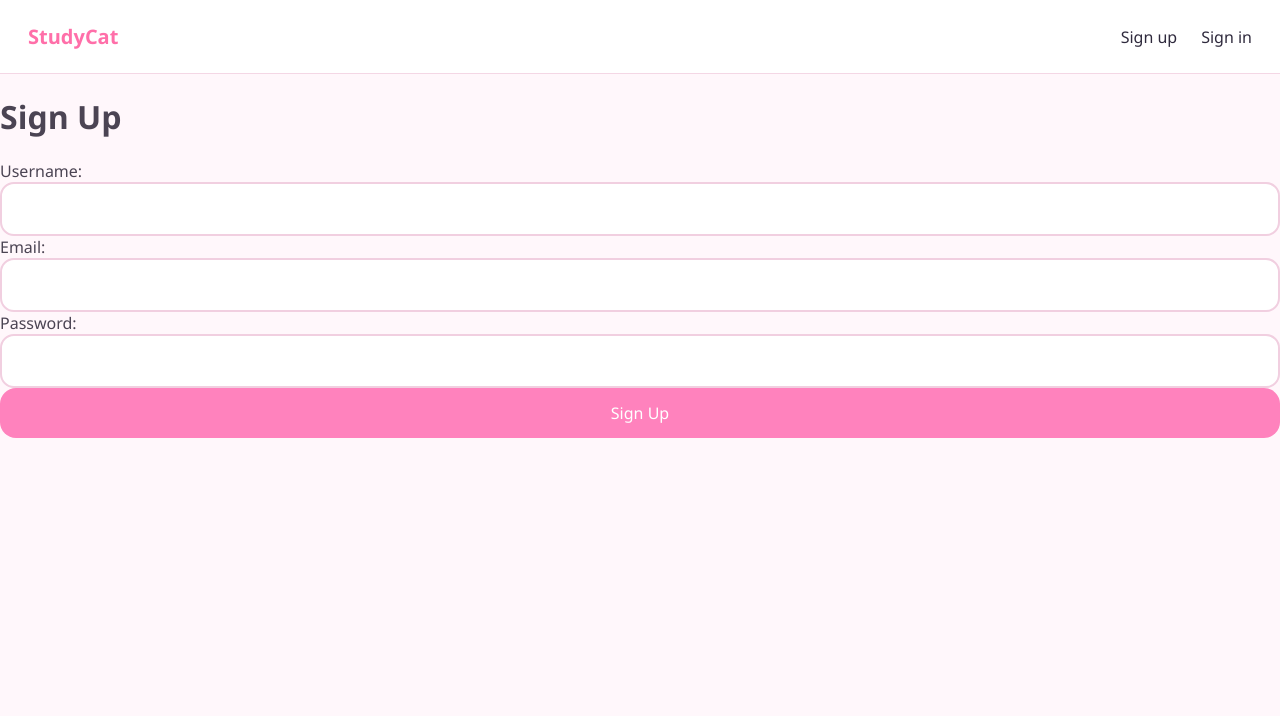
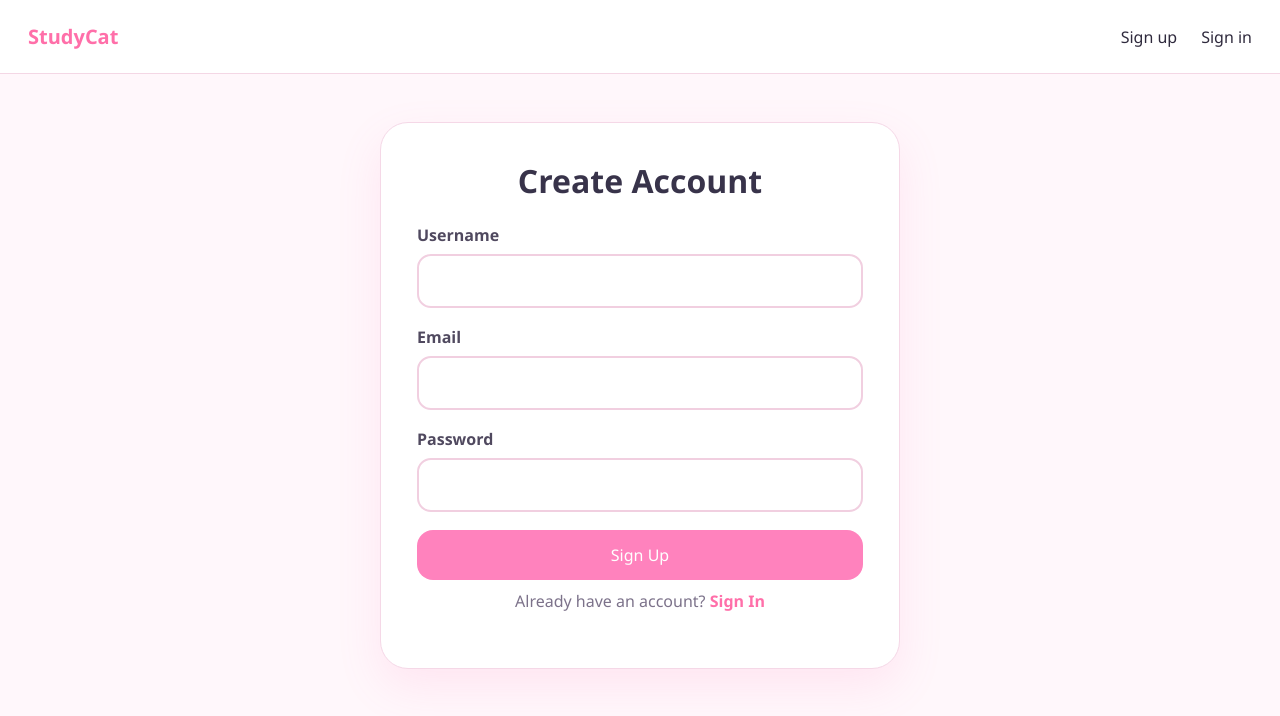
Before and after one commit to doodybh/studycat-frontend, a React (Vite) app: page /sign-up in a window 1280 px wide. Shown: the top 716 px of the page. Built offline with nearby package versions, Linux system fonts and the light colour scheme.

Commit message:
styled signin and sign up

```diff
--- a/src/App.css
+++ b/src/App.css
@@ -113,3 +113,13 @@ button:hover {
   margin: 10px 0 20px;
   color: #7c728a;
 }
+.selected-color a {
+  color: #ff6fa9;
+  font-weight: 600;
+  transition: 0.2s;
+}
+
+.selected-color a:hover {
+  color: #ff4f96;
+  text-decoration: underline;
+}
--- a/src/pages/CreateCat.jsx
+++ b/src/pages/CreateCat.jsx
@@ -1,4 +1,4 @@
-import { useState } from "react";
+import { useState, useMemo } from "react";
 import axios from "axios";
 import { useNavigate } from "react-router";
 import CatPreview from "../components/CatPreview";
@@ -16,15 +16,19 @@ function CreateCat() {
 
   const [errorMessage, setErrorMessage] = useState("");
 
-  const colors = {};
+  const nearest = useMemo(() => {
+    const colors = {};
 
-  colornames.forEach((color) => {
-    colors[color.name] = color.hex;
-  });
+    colornames.forEach((color) => {
+      colors[color.name] = color.hex;
+    });
 
-  const nearest = nearestColor.from(colors);
+    return nearestColor.from(colors);
+  }, []);
 
-  const colorName = nearest(formData.color).name;
+  const colorName = useMemo(() => {
+    return nearest(formData.color).name;
+  }, [formData.color, nearest]);
 
   function handleChange(event) {
     setFormData({ ...formData, [event.target.name]: event.target.value });
--- a/src/pages/SignIn.jsx
+++ b/src/pages/SignIn.jsx
@@ -1,54 +1,70 @@
-import { useState } from 'react';
-import axios from 'axios';
-import { useNavigate } from 'react-router';
+import { useState } from "react";
+import axios from "axios";
+import { useNavigate, Link } from "react-router";
 
-function SignIn({ setUser }) {
+function SignIn({ setUser, checkCat }) {
   const [formData, setFormData] = useState({
-    username: '',
-    password: '',
+    login: "",
+    password: "",
   });
-  const [errorMessage, setErrorMessage] = useState('');
+
+  const [errorMessage, setErrorMessage] = useState("");
 
   const navigate = useNavigate();
 
-  const handleChange = (event) => {
+  function handleChange(event) {
     setFormData({ ...formData, [event.target.name]: event.target.value });
-  };
+  }
 
-  const handleSubmit = async (event) => {
+  async function handleSubmit(event) {
     event.preventDefault();
 
     try {
-      const response = await axios.post(`${import.meta.env.VITE_BACKEND_URL}/auth/sign-in`, formData);
+      const response = await axios.post(
+        `${import.meta.env.VITE_BACKEND_URL}/auth/sign-in`,
+        formData,
+      );
+
       const token = response.data.token;
 
-      const userInfo = JSON.parse(atob(token.split('.')[1])).payload;
+      localStorage.setItem("token", token);
+
+      const userInfo = JSON.parse(atob(token.split(".")[1])).payload;
+
       setUser(userInfo);
-      localStorage.setItem('token', token);
 
-      navigate('/dashboard');
+      await checkCat(token);
+
+      navigate("/create-cat");
     } catch (err) {
-      setErrorMessage(err.response?.data?.err || 'An error occurred during sign in');
+      setErrorMessage(
+        err.response?.data?.err || "An error occurred during sign in",
+      );
     }
-  };
+  }
 
   return (
-    <div>
-      <h1>Sign In</h1>
+    <main className="page-center">
+      <section className="card">
+        <h1 className="title">Login To Your Account</h1>
+
         <form onSubmit={handleSubmit}>
-        <div>
-          <label htmlFor="username">Username:</label>
+          <div className="form-group">
+            <label htmlFor="login">Username or Email</label>
+
             <input
-            id="username"
-            name="username"
+              id="login"
+              name="login"
               type="text"
-            value={formData.username}
+              value={formData.login}
               onChange={handleChange}
               required
             />
           </div>
-        <div>
-          <label htmlFor="password">Password:</label>
+
+          <div className="form-group">
+            <label htmlFor="password">Password</label>
+
             <input
               id="password"
               name="password"
@@ -58,10 +74,17 @@ function SignIn({ setUser }) {
               required
             />
           </div>
+
           <button type="submit">Sign In</button>
         </form>
-      {errorMessage && <p style={{ color: 'red' }} role="alert">{errorMessage}</p>}
-    </div>
+
+        {errorMessage && <p className="error">{errorMessage}</p>}
+
+        <p className="selected-color">
+          Don't have an account? <Link to="/sign-up">Sign Up</Link>
+        </p>
+      </section>
+    </main>
   );
 }
 
--- a/src/pages/Signup.jsx
+++ b/src/pages/Signup.jsx
@@ -1,8 +1,8 @@
 import { useState } from "react";
 import axios from "axios";
-import { useNavigate } from "react-router";
+import { useNavigate, Link } from "react-router";
 
-function Signup({ setUser }) {
+function Signup() {
   const [formData, setFormData] = useState({
     username: "",
     email: "",
@@ -10,28 +10,23 @@ function Signup({ setUser }) {
   });
 
   const [errorMessage, setErrorMessage] = useState("");
+
   const navigate = useNavigate();
 
-  const handleChange = (event) => {
+  function handleChange(event) {
     setFormData({ ...formData, [event.target.name]: event.target.value });
-  };
+  }
 
   async function handleSubmit(event) {
     event.preventDefault();
 
     try {
-      const response = await axios.post(
+      await axios.post(
         `${import.meta.env.VITE_BACKEND_URL}/auth/sign-up`,
         formData,
       );
 
-      const token = response.data.token;
-      const userInfo = JSON.parse(atob(token.split(".")[1])).payload;
-
-      localStorage.setItem("token", token);
-      setUser(userInfo);
-
-      navigate("/create-cat");
+      navigate("/sign-in");
     } catch (err) {
       setErrorMessage(
         err.response?.data?.err || "An error occurred during sign up",
@@ -40,12 +35,14 @@ function Signup({ setUser }) {
   }
 
   return (
-    <div>
-      <h1>Sign Up</h1>
+    <main className="page-center">
+      <section className="card">
+        <h1 className="title">Create Account</h1>
 
         <form onSubmit={handleSubmit}>
-        <div>
-          <label htmlFor="username">Username:</label>
+          <div className="form-group">
+            <label htmlFor="username">Username</label>
+
             <input
               id="username"
               name="username"
@@ -56,8 +53,9 @@ function Signup({ setUser }) {
             />
           </div>
 
-        <div>
-          <label htmlFor="email">Email:</label>
+          <div className="form-group">
+            <label htmlFor="email">Email</label>
+
             <input
               id="email"
               name="email"
@@ -68,8 +66,9 @@ function Signup({ setUser }) {
             />
           </div>
 
-        <div>
-          <label htmlFor="password">Password:</label>
+          <div className="form-group">
+            <label htmlFor="password">Password</label>
+
             <input
               id="password"
               name="password"
@@ -83,12 +82,13 @@ function Signup({ setUser }) {
           <button type="submit">Sign Up</button>
         </form>
 
-      {errorMessage && (
-        <p style={{ color: "red" }} role="alert">
-          {errorMessage}
+        {errorMessage && <p className="error">{errorMessage}</p>}
+
+        <p className="selected-color">
+          Already have an account? <Link to="/sign-in">Sign In</Link>
         </p>
-      )}
-    </div>
+      </section>
+    </main>
   );
 }
 
```
Lines whose indentation alone changed are shown as unchanged.
